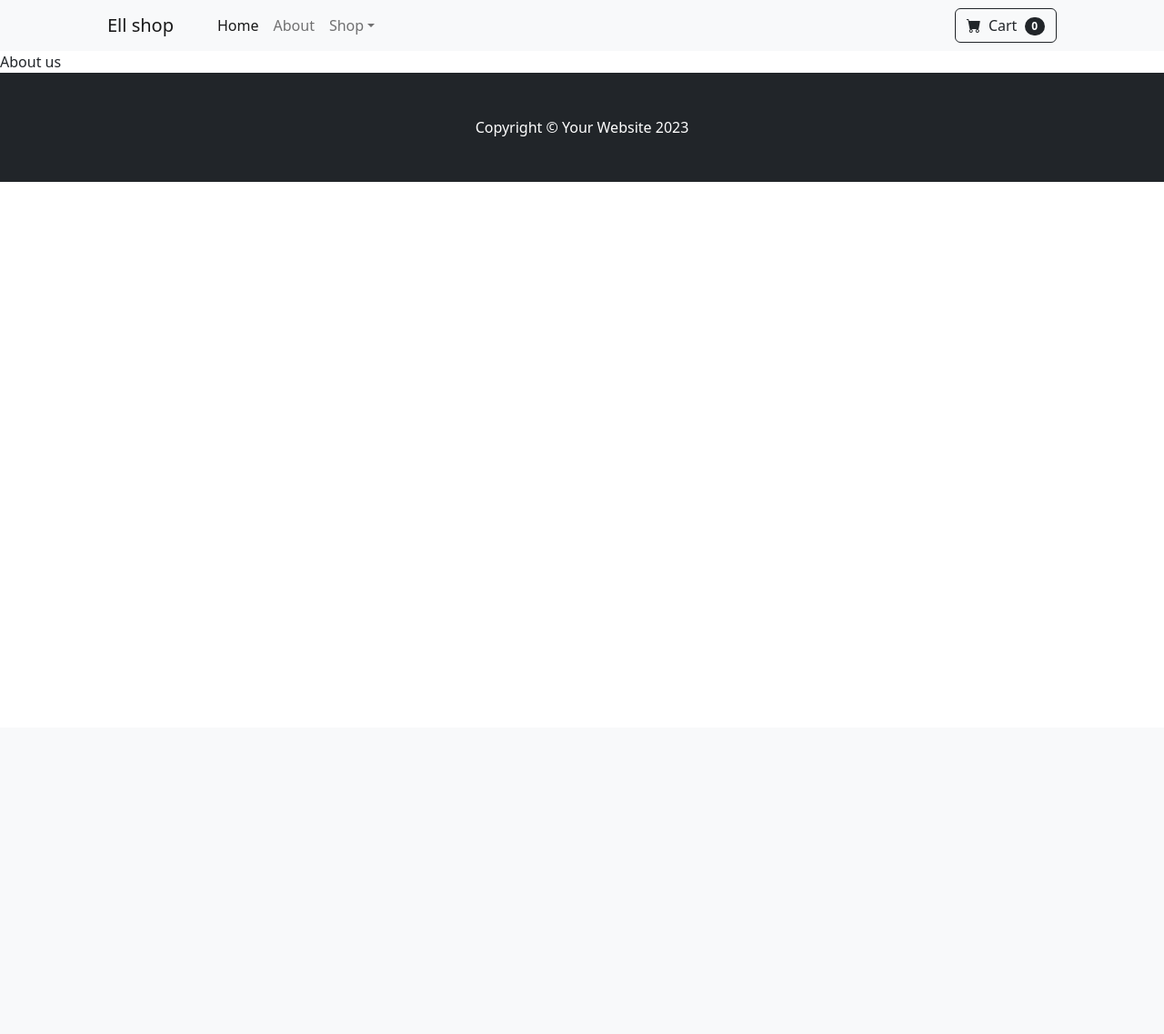
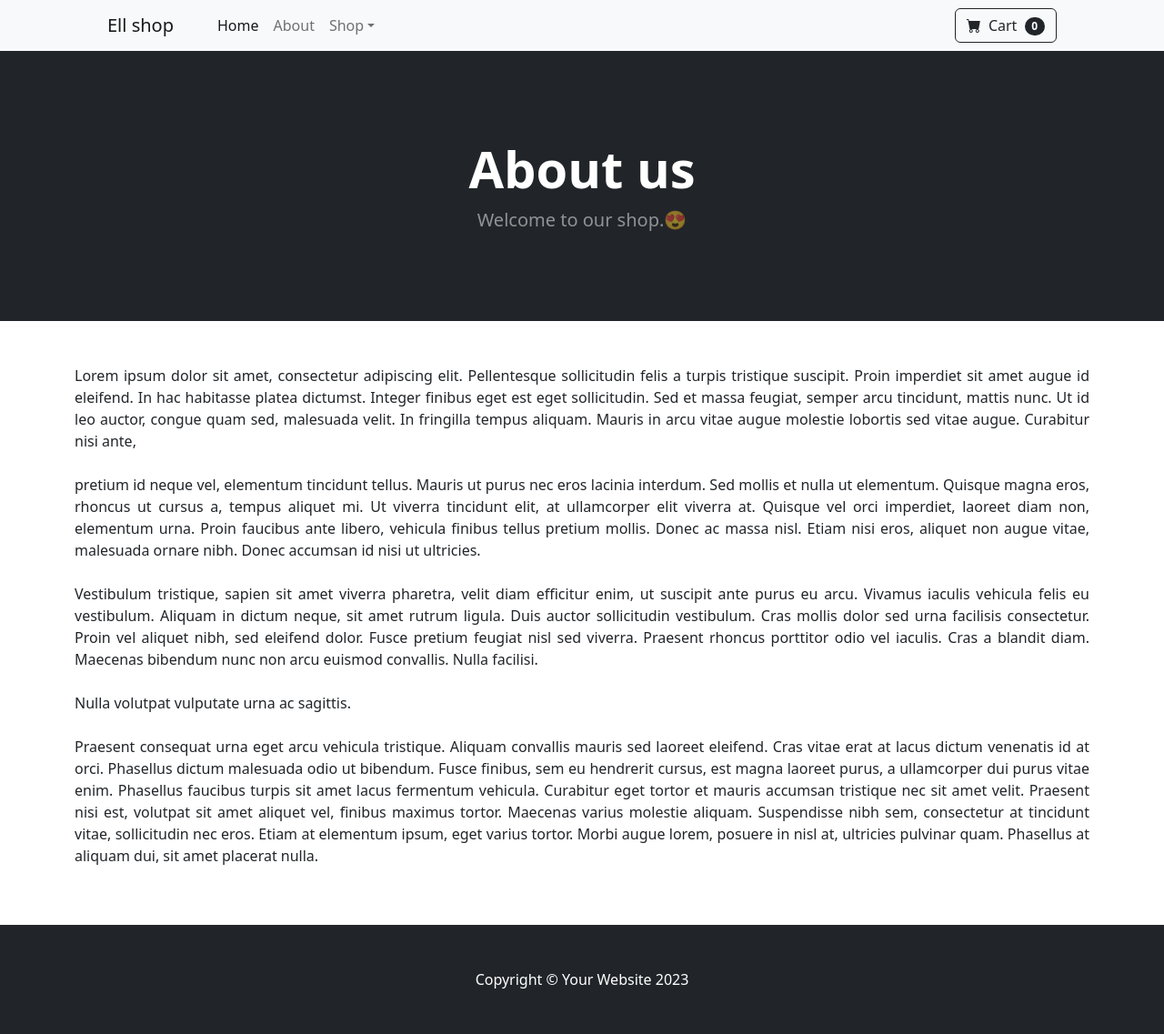
Before and after one commit to ellhamrjb/ecommerce, a Django app: template store/templates/about.html in a window 1280 px wide. Shown: the whole page at 91% size. Before the commit the page ends 200 px from the top, so only its background shows below. Run offline with Django 5.2, Linux system fonts and the light colour scheme; the template is opened without the code that fills it, so the values that code supplies are empty; some libraries are stand-ins or nearby versions.

Commit message:
add about page

```diff
--- a/store/templates/about.html
+++ b/store/templates/about.html
@@ -1,10 +1,32 @@
 {% extends "base.html" %}
 {% block content %}
-About us
+<!-- Header-->
+<header class="bg-dark py-5">
+    <div class="container px-4 px-lg-5 my-5">
+        <div class="text-center text-white">
+            <h1 class="display-4 fw-bolder">About us</h1>
+            <p class="lead fw-normal text-white-50 mb-0">Welcome to our shop.😍</p>
+        </div>
+    </div>
+</header>
+<div class='container'>
+    <div class='row'>
+        <center>
+            <div clas='col-8'>
+                <br><br>
+                <p align='justify'>
 
+                Lorem ipsum dolor sit amet, consectetur adipiscing elit. Pellentesque sollicitudin felis a turpis tristique suscipit. Proin imperdiet sit amet augue id eleifend. In hac habitasse platea dictumst. Integer finibus eget est eget sollicitudin. Sed et massa feugiat, semper arcu tincidunt, mattis nunc. Ut id leo auctor, congue quam sed, malesuada velit. In fringilla tempus aliquam. Mauris in arcu vitae augue molestie lobortis sed vitae augue. Curabitur nisi ante,<br><br> pretium id neque vel, elementum tincidunt tellus. Mauris ut purus nec eros lacinia interdum. Sed mollis et nulla ut elementum. Quisque magna eros, rhoncus ut cursus a, tempus aliquet mi. Ut viverra tincidunt elit, at ullamcorper elit viverra at. Quisque vel orci imperdiet, laoreet diam non, elementum urna. Proin faucibus ante libero, vehicula finibus tellus pretium mollis.
 
+                Donec ac massa nisl. Etiam nisi eros, aliquet non augue vitae, malesuada ornare nibh. Donec accumsan id nisi ut ultricies.<br><br> Vestibulum tristique, sapien sit amet viverra pharetra, velit diam efficitur enim, ut suscipit ante purus eu arcu. Vivamus iaculis vehicula felis eu vestibulum. Aliquam in dictum neque, sit amet rutrum ligula. Duis auctor sollicitudin vestibulum. Cras mollis dolor sed urna facilisis consectetur. Proin vel aliquet nibh, sed eleifend dolor. Fusce pretium feugiat nisl sed viverra. Praesent rhoncus porttitor odio vel iaculis. Cras a blandit diam. Maecenas bibendum nunc non arcu euismod convallis. Nulla facilisi.<br><br>
 
+                Nulla volutpat vulputate urna ac sagittis.<br><br> Praesent consequat urna eget arcu vehicula tristique. Aliquam convallis mauris sed laoreet eleifend. Cras vitae erat at lacus dictum venenatis id at orci. Phasellus dictum malesuada odio ut bibendum. Fusce finibus, sem eu hendrerit cursus, est magna laoreet purus, a ullamcorper dui purus vitae enim. Phasellus faucibus turpis sit amet lacus fermentum vehicula. Curabitur eget tortor et mauris accumsan tristique nec sit amet velit. Praesent nisi est, volutpat sit amet aliquet vel, finibus maximus tortor. Maecenas varius molestie aliquam. Suspendisse nibh sem, consectetur at tincidunt vitae, sollicitudin nec eros. Etiam at elementum ipsum, eget varius tortor. Morbi augue lorem, posuere in nisl at, ultricies pulvinar quam. Phasellus at aliquam dui, sit amet placerat nulla.
+                </p><br><br>
+            </div>
+        </center>
 
+    </div>
+</div>
 
 
 {% endblock content %}
--- a/store/templates/home.html
+++ b/store/templates/home.html
@@ -1,4 +1,4 @@
-{%exends 'base.html'%}
+{%extends 'base.html'%}
 
 {%block content%}
         <!-- Header-->
--- a/store/templates/navbar.html
+++ b/store/templates/navbar.html
@@ -1,12 +1,12 @@
  <!-- Navigation-->
  <nav class="navbar navbar-expand-lg navbar-light bg-light">
     <div class="container px-4 px-lg-5">
-        <a class="navbar-brand" href="#!">Ell shop</a>
+        <a class="navbar-brand" href="{%url 'home'%}">Ell shop</a> <!-- change the urls-->
         <button class="navbar-toggler" type="button" data-bs-toggle="collapse" data-bs-target="#navbarSupportedContent" aria-controls="navbarSupportedContent" aria-expanded="false" aria-label="Toggle navigation"><span class="navbar-toggler-icon"></span></button>
         <div class="collapse navbar-collapse" id="navbarSupportedContent">
             <ul class="navbar-nav me-auto mb-2 mb-lg-0 ms-lg-4">
-                <li class="nav-item"><a class="nav-link active" aria-current="page" href="#!">Home</a></li>
-                <li class="nav-item"><a class="nav-link" href="#!">About</a></li>
+                <li class="nav-item"><a class="nav-link active" aria-current="page" href="{%url 'home'%}">Home</a></li>
+                <li class="nav-item"><a class="nav-link" href="{%url 'about'%}">About</a></li>
                 <li class="nav-item dropdown">
                     <a class="nav-link dropdown-toggle" id="navbarDropdown" href="#" role="button" data-bs-toggle="dropdown" aria-expanded="false">Shop</a>
                     <ul class="dropdown-menu" aria-labelledby="navbarDropdown">
--- a/store/urls.py
+++ b/store/urls.py
@@ -3,5 +3,6 @@ from . import views
 
 urlpatterns = [
     path('', views.home , name='home'),
+    path('about/', views.about , name='about'),
 
 ]
--- a/store/views.py
+++ b/store/views.py
@@ -6,3 +6,7 @@ from .models import Product
 def home(request):
     products= Product.objects.all()
     return render(request,'home.html',{'products':products})
+
+
+def about(request):
+    return render(request,'about.html',{})
```
